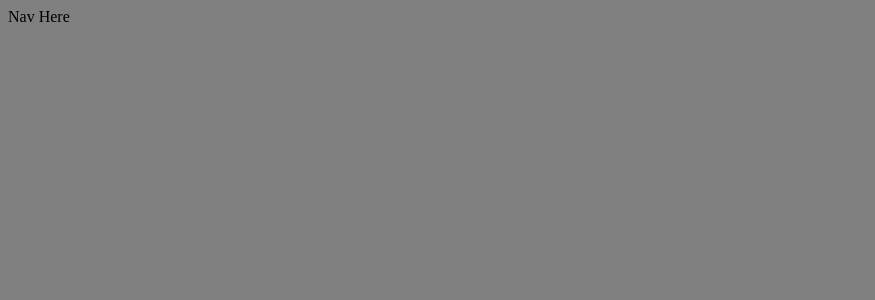
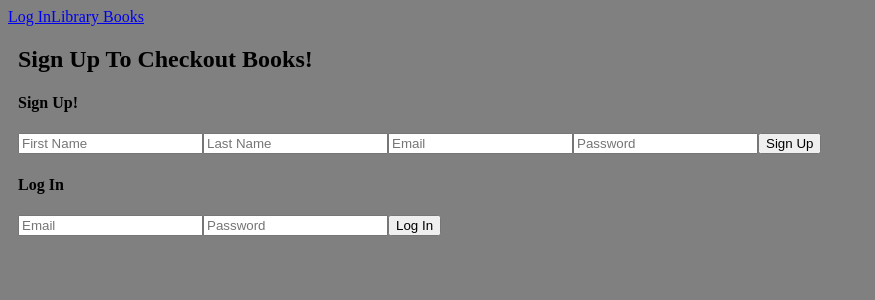
Before and after one commit to nsavva38/block-30a, a React (Vite) app: page /#/register in a window 1280 px wide. Before the commit this address had no page. Shown: the top 300 px of the page, without its empty margins (0-875 px from the left). Built offline with nearby package versions, Linux system fonts and the light colour scheme.

Commit message:
sign up and access token from sign up

```diff
--- a/src/App.jsx
+++ b/src/App.jsx
@@ -1,10 +1,15 @@
-
+import { useState } from "react";
 import { Routes, Route } from "react-router-dom"
+import { Link } from "react-router-dom";
 
 import Library from "./components/Library.jsx"
 import SelectedBook from "./components/SelectedBook.jsx";
+import Register from "./components/Register.jsx";
+
 
 const App = () => {
+
+  const [accessToken, setAccessToken] = useState(``);
 
 
 
@@ -13,10 +18,21 @@ const App = () => {
 
   return (
     <>
-     <nav>Nav Here</nav>
+     <nav>
+      {
+        console.log(accessToken)
+      }
+      {
+        accessToken ? <button onClick={() => {setAccessToken(``)}}>Log Out</button>
+        :
+        <Link to={"/register"}>Log In</Link>
+      }
+      <Link to={"/books"}>Library Books</Link>
+     </nav>
 
      <Routes>
       <Route path="/books" element={<Library />}/>
+      <Route path="/register" element={<Register setAccessToken={setAccessToken}/>} />
       <Route path="/books/:id" element={<SelectedBook />}/>
      </Routes>
     </>
--- a/src/components/Library.jsx
+++ b/src/components/Library.jsx
@@ -1,8 +1,10 @@
 import { useEffect, useState } from "react";
+import { Link, useNavigate } from "react-router-dom"
 
 const Library = () => {
 
   const [libraryBooks, setLibraryBooks] = useState([]);
+  const navigate = useNavigate();
 
   useEffect(() => {
     const getBooks = async () => {
@@ -32,7 +34,7 @@ const Library = () => {
         {
           libraryBooks.map((book) => {
             return (
-              <section key={book.id}>
+              <section onClick={() => {navigate(`/books/${book.id}`)}}key={book.id}>
                   <img
                     src={book.coverimage}
                     height="200"
--- /dev/null
+++ b/src/components/Register.jsx
@@ -0,0 +1,100 @@
+import { useState } from "react"
+
+const Register = ( {setAccessToken }) => {
+  const [inputFirstName, setInputFirstName] = useState(``);
+  const [inputLastName, setInputLastName] = useState(``);
+  const [inputEmail, setInputEmail] = useState(``);
+  const [inputPassword, setInputPassword] = useState(``);
+
+  const [userEmail, setUserEmail] = useState(``);
+  const [userPassword, setUserPassword] = useState(``);
+
+  const addUser = async (event) => {
+    event.preventDefault();
+
+    const response = await fetch(`https://fsa-book-buddy-b6e748d1380d.herokuapp.com/api/users/register`, {
+        method: "POST",
+        headers: {
+          'Content-Type': 'application/json',
+        },
+        body: JSON.stringify({
+          firstname: inputFirstName,
+          lastname: inputLastName,
+          email: inputEmail,
+          password: inputPassword
+        })
+      }).then(response => response.json())
+        .then(result => {
+          console.log(result);
+          setAccessToken(result.token)
+        })
+        .catch(console.error);
+
+    setInputFirstName(``);
+    setInputLastName(``);
+    setInputEmail(``);
+    setInputPassword(``);
+
+  }
+
+  const logIn = (event) => {
+    event.preventDefault();
+    console.log(`log in`);
+  }
+
+
+//--------------------------------RETURN--------------------------------//
+
+  return (
+    <section id="register">
+
+      <h1>Sign Up To Checkout Books!</h1>
+      <section id="register-form">
+      <h4>Sign Up!</h4>
+        <form onSubmit={addUser}>
+          <input
+            onChange={(event) => {setInputFirstName(event.target.value)}}
+            placeholder="First Name"
+          />
+          <input
+            onChange={(event) => {setInputLastName(event.target.value)}}
+            placeholder="Last Name"
+          />
+          <input
+            onChange={(event) => {setInputEmail(event.target.value)}}
+            placeholder="Email"
+          />
+          <input
+            onChange={(event) => {setInputPassword(event.target.value)}}
+            placeholder="Password"
+          />
+          <button>Sign Up</button>
+        </form>
+      </section>
+
+      <h4>Log In</h4>
+      <section id="login-form">
+        <form onSubmit={logIn}>
+          <input
+            onChange={(event) => {setUserEmail(event.target.value)}}
+            placeholder="Email"
+          />
+          <input
+            onChange={(event) => {setUserPassword(event.target.value)}}
+            placeholder="Password"
+          />
+          <button>Log In</button>
+        </form>
+      </section>
+
+    </section>
+
+  )
+
+}
+
+export default Register
+
+// https://fsa-book-buddy-b6e748d1380d.herokuapp.com/api/users/register POST
+
+// https://fsa-book-buddy-b6e748d1380d.herokuapp.com/api/users/login POST
--- a/src/components/SelectedBook.jsx
+++ b/src/components/SelectedBook.jsx
@@ -1,9 +1,10 @@
 import { useEffect, useState } from "react";
-import { useParams } from "react-router-dom"
+import { useParams, useNavigate } from "react-router-dom"
 
 const SelectedBook = () => {
   const [selectedBook, setSelectedBook] = useState({})
   const { id } = useParams();
+  const navigate = useNavigate();
 
 
   useEffect(() => {
@@ -18,20 +19,34 @@ const SelectedBook = () => {
     getSelectedBook();
   }, [])
 
+  const checkOut = () => {
+    console.log(`Checkout`);
+  }
+
+  const returnBook = () => {
+    console.log(`Return Book`);
+  }
+
 
 //--------------------------------RETURN--------------------------------//
 
   return (
+    <>
       <section id="selected-book">
         <img src={selectedBook.coverimage}
           alt={selectedBook.title}
           height="300"
 
         />
-      <h1>{selectedBook.title}</h1>
-      <h3>by {selectedBook.author}</h3>
+        <h1>{selectedBook.title}<br></br>by {selectedBook.author}</h1>
         <p>{selectedBook.description}</p>
+        <p>{String(selectedBook.available)}</p>
+        <button onClick={() => {checkOut()}}>Checkout</button>
+        <button onClick={() => {returnBook()}}>Return</button>
       </section>
+      <br></br>
+      <button onClick={() => { navigate(`/books`) }}>Back To Library</button>
+    </>
   )
 }
 
--- a/src/index.css
+++ b/src/index.css
@@ -20,6 +20,11 @@ body {
   flex-direction: column;
 }
 
+#register {
+  margin: 10px;
+  flex-direction: column;
+}
+
 
 
 
```
Lines whose indentation alone changed are shown as unchanged.
